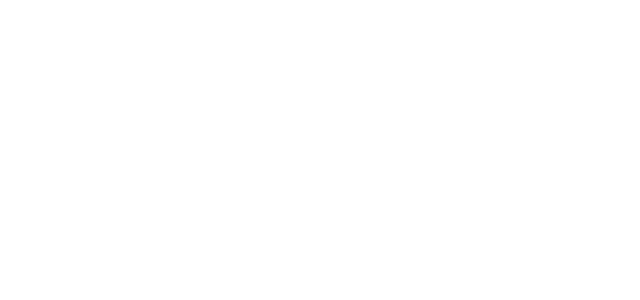
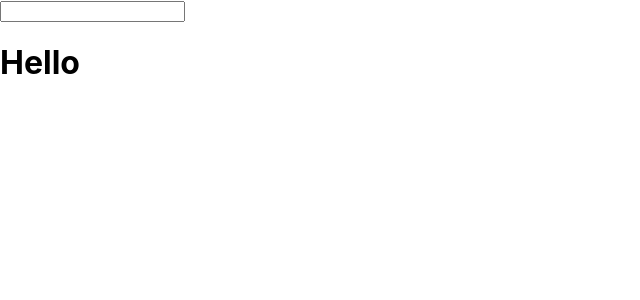
Before and after one commit to AlexMalla/react--exercises, a React (Create React App) app: page / in a window 1280 px wide. Shown: the top 300 px of the page, without its empty margins (0-640 px from the left). Built offline with nearby package versions, Linux system fonts and the light colour scheme.

Commit message:
Ex Forms 01

```diff
--- a/src/App.js
+++ b/src/App.js
@@ -1,7 +1,9 @@
-import "./App.css";
+import InteractiveWelcome from "./InteractiveWelcome";
 
 function App() {
-  return <div className="App"></div>;
+  return <div className="App">
+    <InteractiveWelcome />
+  </div>;
 }
 
 export default App;
--- /dev/null
+++ b/src/InteractiveWelcome.js
@@ -0,0 +1,28 @@
+import React from "react";
+import Welcome from "./Welcome";
+
+
+class InteractiveWelcome extends React.Component {
+    state = {
+        name: ""
+    }
+
+    eventInputChange = (event) => {
+        this.setState((state) => {
+            return { name: state.name = event.target.value }
+        })
+    }
+
+    render() {
+        return (
+            <div>
+                <input value={this.state.name} onChange={this.eventInputChange} />
+                <Welcome name={this.state.name} />
+            </div>)
+    }
+}
+
+
+
+
+export default InteractiveWelcome
--- /dev/null
+++ b/src/Welcome.js
@@ -0,0 +1,11 @@
+import React from "react";
+
+class Welcome extends React.Component {
+    render() {
+        return (<h1> Hello {this.props.name}</h1>)
+    }
+}
+
+
+
+export default Welcome
```
